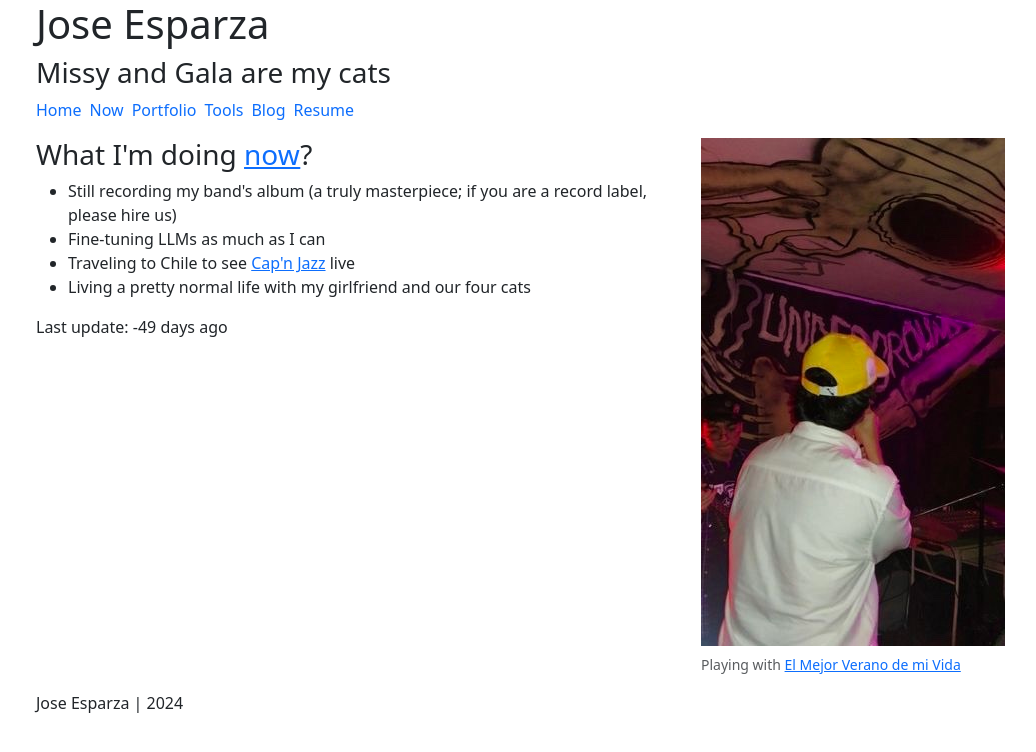
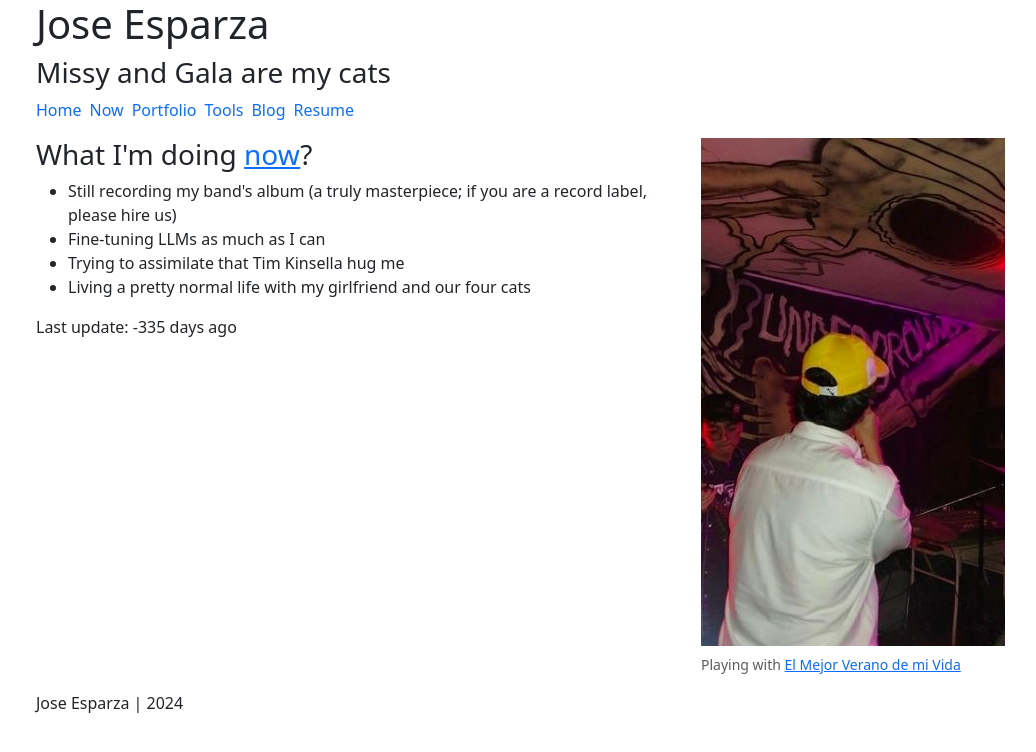
Before and after one commit to pebeto/pebeto.github.io, a Next.js app: page /now in a window 1280 px wide. Shown: the top 752 px of the page, without its empty margins (46-1082 px from the left). Built offline with nearby package versions, Linux system fonts and the light colour scheme.

Commit message:
Updating now page

```diff
--- a/app/now/page.tsx
+++ b/app/now/page.tsx
@@ -28,14 +28,13 @@ export default function Now() {
                             Fine-tuning LLMs as much as I can
                         </li>
                         <li>
-                            Traveling to Chile to see{" "}
-                            <Link href="https://www.capnjazz.band/" target="_blank">Cap'n Jazz</Link> live
+                            Trying to assimilate that Tim Kinsella hug me
                         </li>
                         <li>
                             Living a pretty normal life with my girlfriend and our four cats
                         </li>
                     </ul>
-                    <p>Last update: {getDaysSinceDate("2025-02-18")} days ago</p>
+                    <p>Last update: {getDaysSinceDate("2025-12-01")} days ago</p>
                 </Col>
                 <Col xs={8} sm={5}>
                     <Figure>
```
